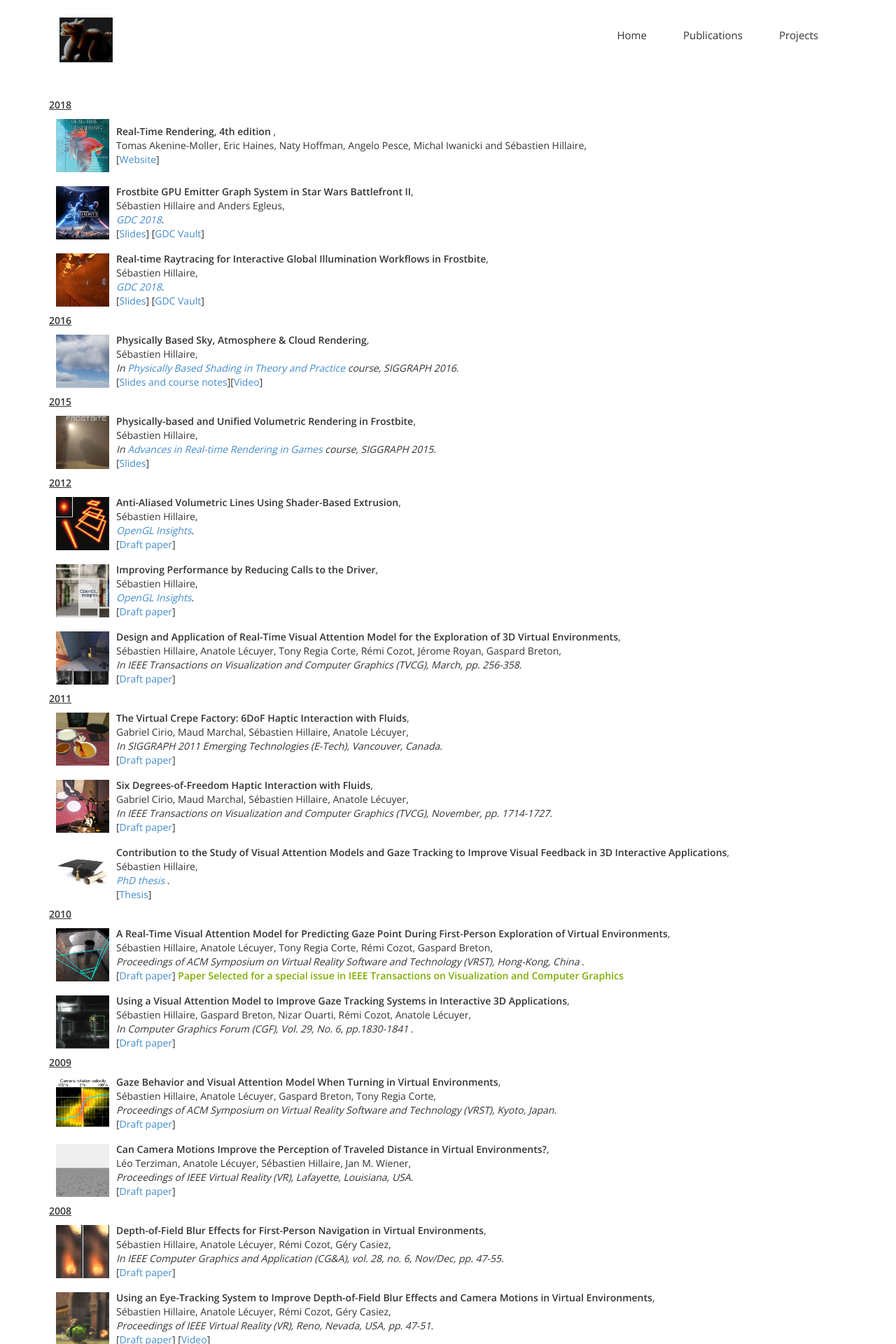
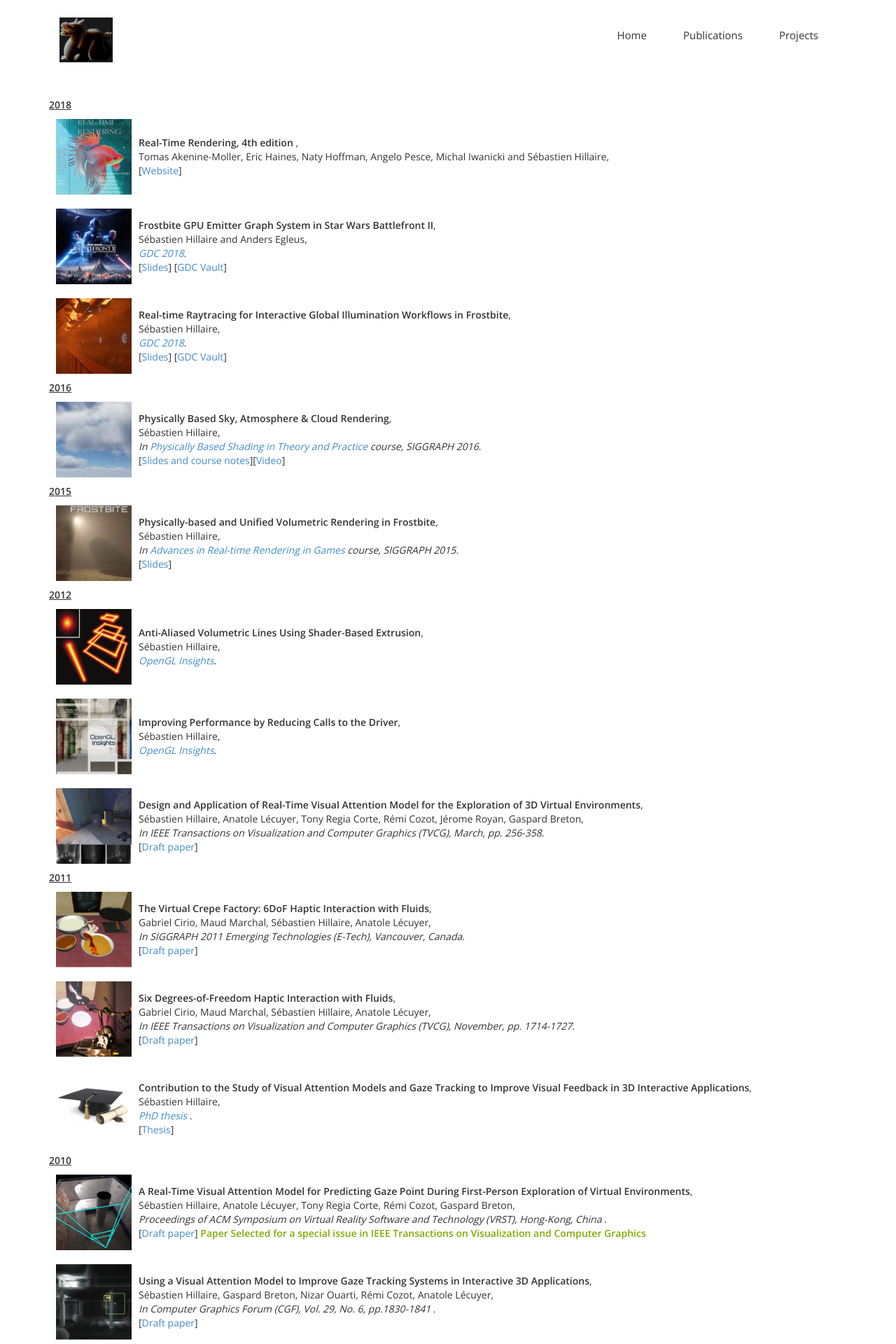
Before and after one commit to sebh/sebh.github.io, a Jekyll site: the page built from publications.html, in a window 1280 px wide. Shown: the top 1920 px of the page at 70% size. Built offline with Jekyll 4.4.1, drawn with Linux system fonts in a browser that asks for light colours; nearby versions of some CDN libraries; some web fonts are replaced.

Commit message:
Fixed links and images size

```diff
--- a/publications.html
+++ b/publications.html
@@ -15,7 +15,7 @@
 
     .pub-image
     {
-        width: 96px;
+        width: 128px;
         padding: 10px 10px 10px 10px;
     }
 
@@ -120,7 +120,6 @@
                     <span class="pub-title"> Anti-Aliased Volumetric Lines Using Shader-Based Extrusion</span>,<br />
                     <span class="pub-autho"> S&eacute;bastien Hillaire</span>,<br />
                     <span class="pub-where"> <a href="http://www.openglinsights.com/">OpenGL Insights</a></span>.<br />
-                    [<a href="https://sebh.github.io/publications/ogli0.PNG">Draft paper</a>]
                 </td>
             </tr>
             <tr>
@@ -129,7 +128,6 @@
                     <span class="pub-title"> Improving Performance by Reducing Calls to the Driver</span>,<br />
                     <span class="pub-autho"> S&eacute;bastien Hillaire</span>,<br />
                     <span class="pub-where"> <a href="http://www.openglinsights.com/">OpenGL Insights</a></span>.<br />
-                    [<a href="https://sebh.github.io/publications/ogli1.PNG">Draft paper</a>]
                 </td>
             </tr>
             <tr>
@@ -138,7 +136,7 @@
                     <span class="pub-title"> Design and Application of Real-Time Visual Attention Model for the Exploration of 3D Virtual Environments</span>,<br />
                     <span class="pub-autho"> S&eacute;bastien Hillaire, Anatole L&eacute;cuyer, Tony Regia Corte, R&eacute;mi Cozot, J&eacute;rome Royan, Gaspard Breton</span>,<br />
                     <span class="pub-where"> In IEEE Transactions on Visualization and Computer Graphics (TVCG), March, pp. 256-358</span>.<br />
-                    [<a href="https://sebh.github.io/publications/tvcg2012.PNG">Draft paper</a>]
+                    [<a href="https://sebh.github.io/publications/tvcg2012.pdf">Draft paper</a>]
                 </td>
             </tr>
         </table>
@@ -152,7 +150,7 @@
                     <span class="pub-title"> The Virtual Crepe Factory: 6DoF Haptic Interaction with Fluids</span>,<br />
                     <span class="pub-autho"> Gabriel Cirio, Maud Marchal, S&eacute;bastien Hillaire, Anatole L&eacute;cuyer</span>,<br />
                     <span class="pub-where"> In SIGGRAPH 2011 Emerging Technologies (E-Tech), Vancouver, Canada</span>.<br />
-                    [<a href="https://sebh.github.io/publications/etech2011.PNG">Draft paper</a>]
+                    [<a href="https://sebh.github.io/publications/etech2011.pdf">Draft paper</a>]
                 </td>
             </tr>
             <tr>
@@ -161,7 +159,7 @@
                     <span class="pub-title"> Six Degrees-of-Freedom Haptic Interaction with Fluids</span>,<br />
                     <span class="pub-autho"> Gabriel Cirio, Maud Marchal, S&eacute;bastien Hillaire, Anatole L&eacute;cuyer</span>,<br />
                     <span class="pub-where"> In IEEE Transactions on Visualization and Computer Graphics (TVCG), November, pp. 1714-1727</span>.<br />
-                    [<a href="https://sebh.github.io/publications/tvcg11.PNG">Draft paper</a>]
+                    [<a href="https://sebh.github.io/publications/tvcg11.pdf">Draft paper</a>]
                 </td>
             </tr>
             <tr>
```
